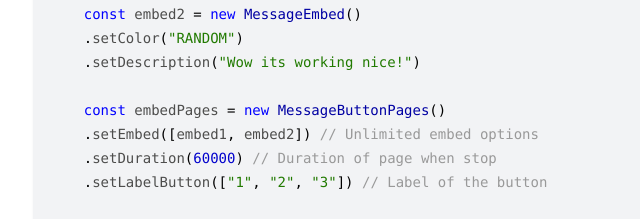
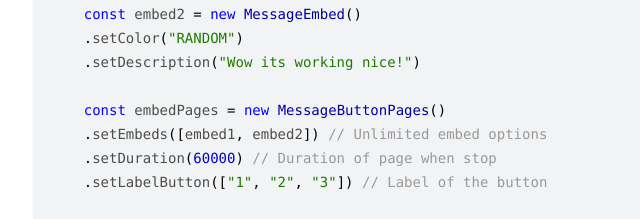
Before and after one commit to KingOfPanda-Development/discord-button-page, a website: page docs/v12/index.html in a window 1280 px wide. Shown: the part 1600-1819 px from the top of the page, 247-887 px from the left. Drawn offline with nearby package versions, Linux system fonts and the light colour scheme.

Commit message:
Update index.html

```diff
--- a/docs/v12/index.html
+++ b/docs/v12/index.html
@@ -149,7 +149,7 @@ client.on("message", async (message) => {
     .setDescription("Wow its working nice!")
 
     const embedPages = new MessageButtonPages()
-    .setEmbed([embed1, embed2]) // Unlimited embed options
+    .setEmbeds([embed1, embed2]) // Unlimited embed options
     .setDuration(60000) // Duration of page when stop
     .setLabelButton(["1", "2", "3"]) // Label of the button
 
```
